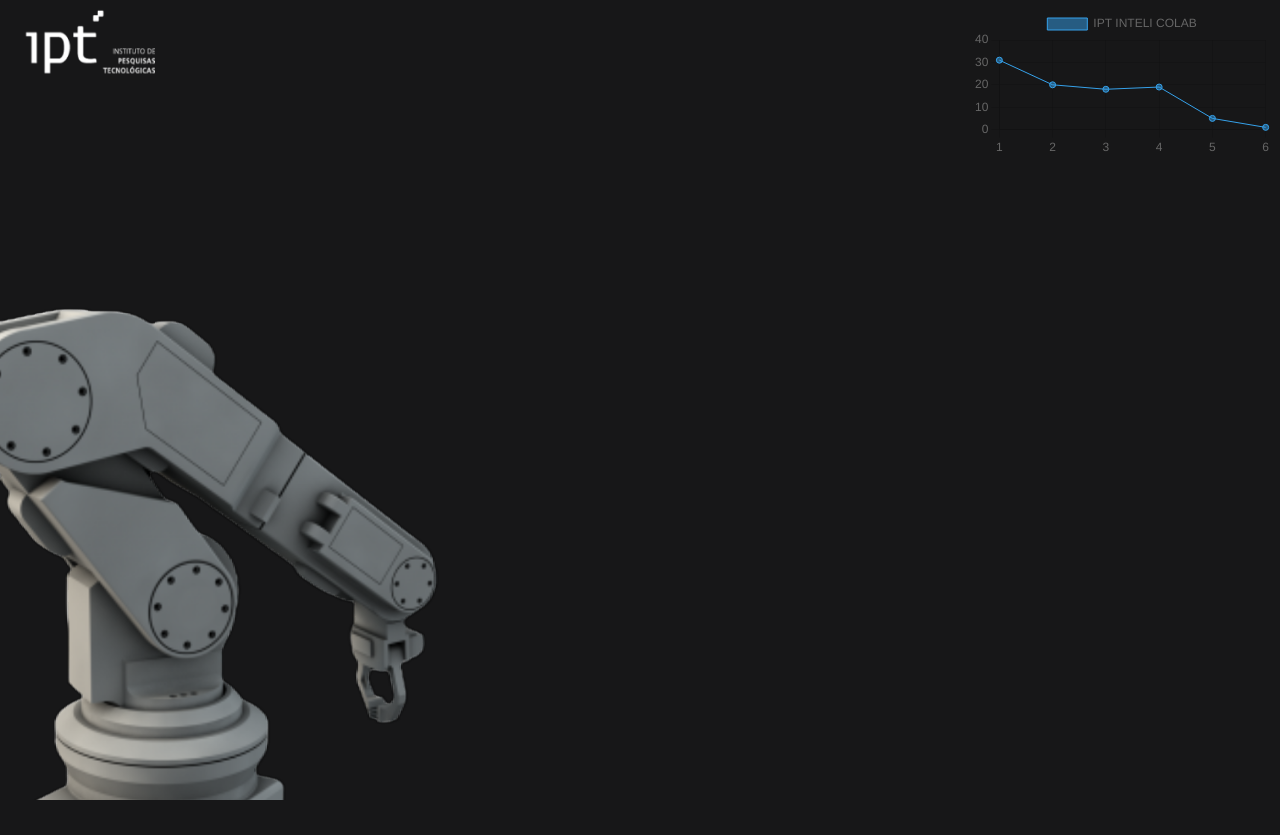
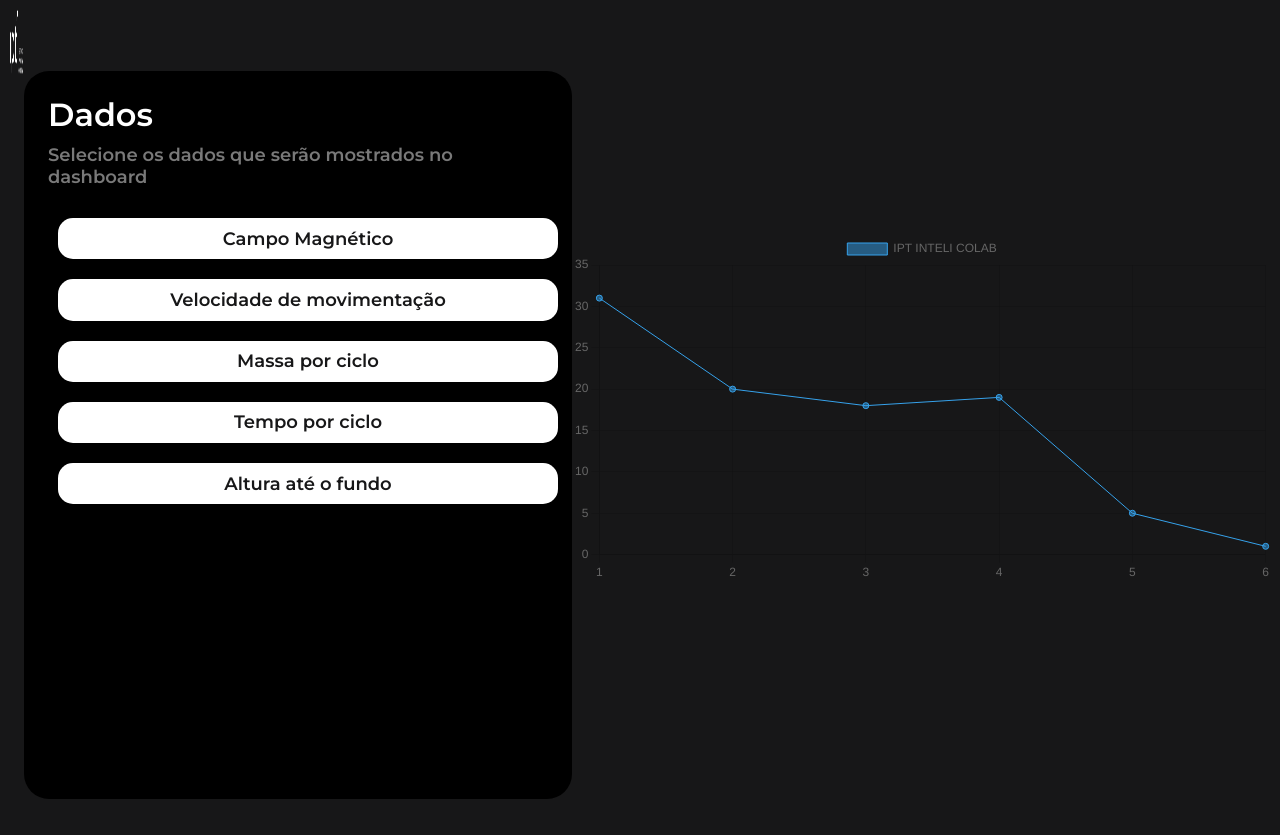
Before and after one commit to 2023M5T2-Inteli/Alquimistas, a Flask app: page /dashboard in a window 1280 px wide. Before the commit the page ends 800 px from the top, so only its background shows below. Run offline with Flask 3, Linux system fonts and the light colour scheme; data comes from the database, SQL or seed files in the repository.

Commit message:
feat(dash): stylized dashboard.html

```diff
--- /dev/null
+++ b/src/backend/static/dashboard.style.css
@@ -0,0 +1,143 @@
+body{
+    background: rgb(23, 23, 24);
+}
+
+.flex{
+    display: flex;
+    justify-content: space-between;
+}
+
+.logo{
+    width: 95%;
+    height: 70px;
+    margin-left: 1%;
+}
+
+.arm{
+    width: 35%;
+    height: 500px;
+    position: absolute;
+    bottom: 0;
+    right: 65%;
+}
+
+.form {
+    margin-bottom: 5%;
+    width: 500px;
+    height: 85vh;
+    border-radius: 25px;
+    padding: 1.5rem;
+    background: #000000;
+    margin-right: 4%;
+}
+
+.title{
+    font-family: 'Montserrat', sans-serif;
+    margin: 0;
+    display: grid;
+    color: #FFFFFF;
+    margin-bottom: 2%;
+    font-size: 32px;
+}
+
+.sub-title{
+    font-family: 'Montserrat', sans-serif;
+    margin: 0;
+    display: grid;
+    color: #ffffff79;
+    font-size: 18px;
+}
+
+label{
+    font-family: 'Montserrat', light;
+    margin-left: 1%;
+    display: grid;
+    color: #ffffff;
+    margin-bottom: 1%;
+    font-size: 14px;
+}
+
+input{
+    display: block;
+    width: 90%;
+    padding: 0.75rem;
+    border-radius: 15px;
+    border: none;
+    background-color: #FFFFFF29;
+    color:#ffffff64;
+}
+
+.input-group{
+    margin-top: 3%;
+}
+
+.btn-add{
+    font-family: 'Montserrat', sans-serif;
+    display: grid;
+    padding: 0.6rem;
+    text-decoration: none;
+    background-color: #ffffff;
+    color: rgb(23, 23, 24);
+    align-items: center;
+    border-radius: 15px;
+    border: none;
+    width: 100%;
+    cursor: pointer;
+    transition: 0.3s;
+    justify-content: center;
+    margin-right: 5%;
+    font-size: 18px;
+    margin: 10px;
+}
+
+.report-btn:hover{
+    box-shadow: 0 0 0 2px #fff;
+}
+
+.btn-cancel{
+    font-family: 'Montserrat', sans-serif;
+    display: grid;
+    padding: 0.6rem;
+    text-decoration: none;
+    background-color: #FFFFFF29;
+    color: #ffffff;
+    border-radius: 15px;
+    border: none;
+    width: 25%;
+    cursor: pointer;
+    transition: 0.3s;
+    justify-content: center;
+    margin-right: 5%;
+    font-size: 18px;
+}
+
+.button-group{
+    display: flex;
+    flex-direction: column;
+    justify-content: flex-end;
+    margin-top: 4%;
+}
+
+input::-webkit-outer-spin-button,
+input::-webkit-inner-spin-button {
+ -webkit-appearance: none;
+ margin: 0;
+}
+
+canvas {
+    width: 700px !important;
+    height: 350px !important;
+
+}
+
+.dashboard{
+    display: flex;
+    justify-content: center;
+    align-items: center;
+    height: 100vh;
+    width: 60vw;
+}
+
+.set-down{
+    margin-top: 5%;
+}
--- a/src/backend/static/index.style.css
+++ b/src/backend/static/index.style.css
@@ -208,15 +208,3 @@ input{
     .info-span-label{
         color: grey;
     }
-
-
-.chart{
-
-    position: relative;
-    height: 100%;
-    width: 100% !important;
-}
-
-canvas {
-    width: 100% !important;
-}
--- a/src/backend/templates/dashboard.html
+++ b/src/backend/templates/dashboard.html
@@ -20,30 +20,33 @@
     />
     <link
       rel="stylesheet"
-      href="{{ url_for('static', filename = 'index.style.css') }}"
+      href="{{ url_for('static', filename = 'dashboard.style.css') }}"
     />
   </head>
 
   <body>
-    <div class="flex">
+    <div class="flex" style="display: flex; flex-direction: row;">
       <div>
         <img class="logo" src="../static/images/logo_ipt.png" alt="logo ipt" />
-        <img
-          class="arm"
-          src="../static/images/braco_mecanico_2.png"
-          alt="braço robótico"
-        />
       </div>
-      <div class="flex">
-
-        <div>
-          <canvas id="myChart"></canvas>
+      <div class="set-down">
+        <div class="form">
+                <p class="title">Dados</p>
+                <p class="sub-title">Selecione os dados que serão mostrados no dashboard</p>
+                <div class="button-group">
+                  <input type="submit" class="btn-add" onclick="" value="Campo Magnético">
+                  <input type="submit" class="btn-add" onclick="" value="Velocidade de movimentação">
+                  <input type="submit" class="btn-add" onclick="" value="Massa por ciclo">
+                  <input type="submit" class="btn-add" onclick="" value="Tempo por ciclo">
+                  <input type="submit" class="btn-add" onclick="" value="Altura até o fundo">
+                </div>
         </div>
-
       </div>
 
+      <div class="dashboard">
+          <canvas id="myChart"></canvas>
+      </div>
     </div>
-
     <script src="https://cdn.jsdelivr.net/npm/chart.js"></script>
 
     <script>
```
